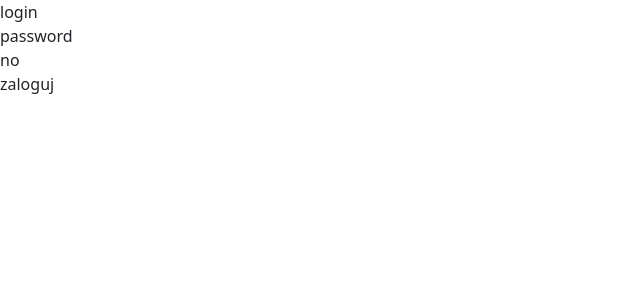
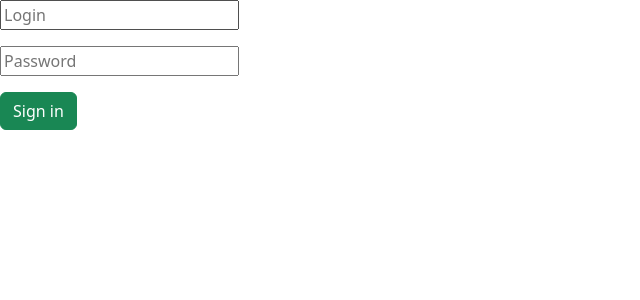
Before and after one commit to Sevdariel/CatFacts, an Angular app: page / in a window 1280 px wide. Shown: the top 300 px of the page, without its empty margins (0-640 px from the left). Built offline with nearby package versions, Linux system fonts and the light colour scheme.

Commit message:
Add inputs to login component

```diff
--- a/src/app/login/login.component.html
+++ b/src/app/login/login.component.html
@@ -1,11 +1,9 @@
+<div class="mb-3">
+    <input type="text" placeholder="Login">
+</div>
+<div class="mb-3">
+    <input type="text" placeholder="Password">
+</div>
 <div>
-    <div>
-        login
-    </div>
-    <div>
-        password
-    </div>no
-    <div>
-        zaloguj
-    </div>
+    <button class="btn btn-success me-2" type="submit">Sign in</button>
 </div>
```
